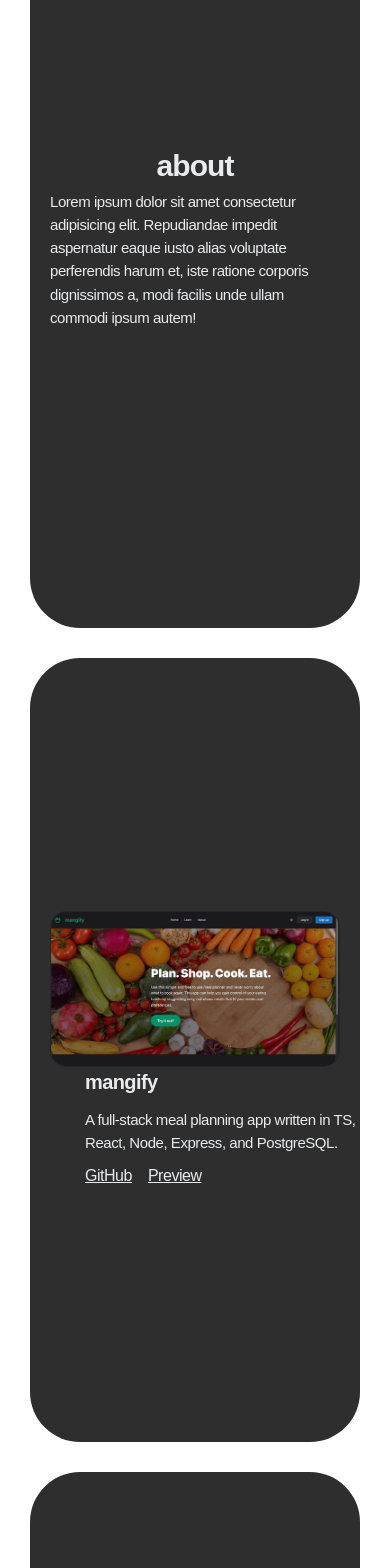
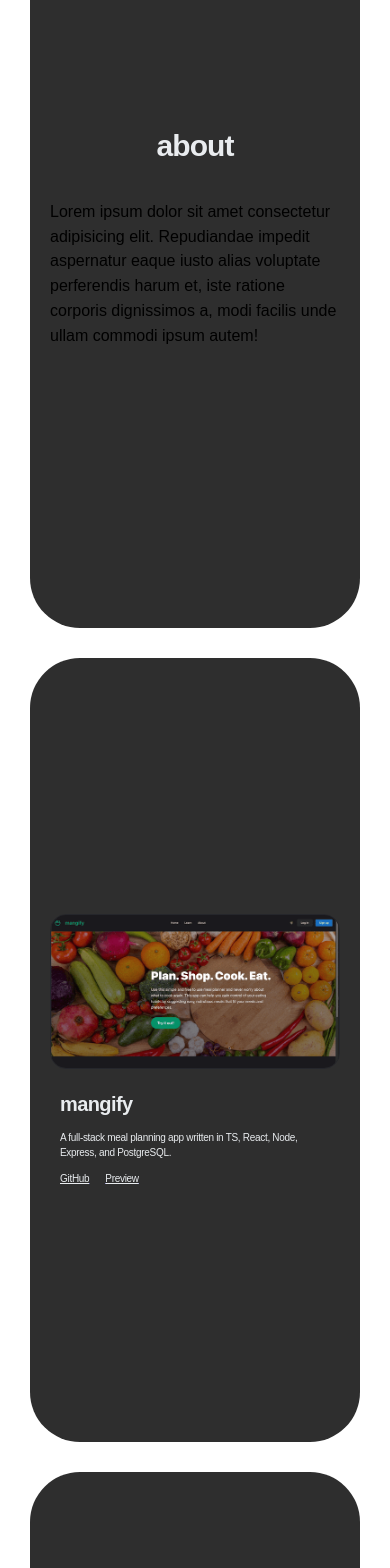
Before and after one commit to blancpain/portfolio, a React (Vite) app: page / in a window 390 px wide. Shown: the part 1000-2568 px from the top of the page. Built offline with nearby package versions, Linux system fonts and the light colour scheme.

Commit message:
chore: styling changes for mobile responsiveness

```diff
--- a/src/App.tsx
+++ b/src/App.tsx
@@ -1,12 +1,13 @@
 import '@mantine/core/styles.css';
 import { Paper } from '@mantine/core';
 import { About, Intro, Projects, Skills, Contact } from '@/components';
+import classes from './styles/App.module.css';
 
 // TODO: fix font sizes/sizes in general for all the range of screen sizes - too small atm on mobile
 
 export function App() {
   return (
-    <Paper style={{ overflowY: 'auto' }}>
+    <Paper className={classes.main}>
       <Intro />
       <About />
       <Projects />
--- a/src/components/Contact.tsx
+++ b/src/components/Contact.tsx
@@ -7,7 +7,7 @@ import { Link } from './elements/Link';
 export function Contact() {
   return (
     <Card isColumn>
-      <Text className={classes.title}>Contact</Text>
+      <Text className={classes.title}>contact</Text>
       <Stack gap={20}>
         <Link href="mailto:y_dimitrov@ymail.com">
           <Button
--- a/src/components/Projects.tsx
+++ b/src/components/Projects.tsx
@@ -8,12 +8,12 @@ import type { TprojectData } from '@/content/projects';
 import { projectData } from '@/content/projects';
 
 export function Project({ title, gif, description, githubRepoUrl, siteUrl }: TprojectData) {
-  // NOTE: custom hook to change direction at smaller screen sizes, if no value we assume true i.e. column
+  // NOTE: mantine hook to change direction at smaller screen sizes, if no value we assume true i.e. column
   const isColumn = useMediaQuery('(max-width: 48em)');
 
   return (
     <Card isColumn={isColumn ?? true}>
-      <Box w={{ base: '100%', xs: '415px', sm: '415px', lg: '400px', xl: '400px' }} mr={70}>
+      <Box w={{ base: '100%', xs: '415px', sm: '415px', lg: '450px', xl: '500px' }} mr={70}>
         <Link href={siteUrl}>
           <Image src={gif} radius="lg" style={{ border: '1px solid #25262B' }} />
         </Link>
--- a/src/components/Skills.tsx
+++ b/src/components/Skills.tsx
@@ -9,7 +9,7 @@ function Skill({ name, icon }: TskillData) {
   return (
     <Stack align="center">
       {icon}
-      <Text>{name}</Text>
+      <Text className={classes.iconText}>{name}</Text>
     </Stack>
   );
 }
@@ -22,7 +22,7 @@ export function Skills() {
   return (
     <Card isColumn>
       <Text className={classes.title}>Skills</Text>
-      <Flex gap={15} wrap="wrap" className={classes.skillsContainer}>
+      <Flex wrap="wrap" justify="center" className={classes.skillsContainer}>
         {skillsList}
       </Flex>
     </Card>
--- a/src/content/styles/Icon.module.css
+++ b/src/content/styles/Icon.module.css
@@ -1,5 +1,14 @@
 .icon {
   color: var(--mantine-color-gray-2);
-  width: '60px';
-  height: '60px';
+  min-width: 50px;
+  min-height: 50px;
+  @media (max-width: $mantine-breakpoint-sm) {
+    min-width: 15px;
+    min-height: 15px;
+  }
+
+  @media (max-width: $mantine-breakpoint-xs) {
+    min-width: 15px;
+    min-height: 15px;
+  }
 }
--- a/src/styles/About.module.css
+++ b/src/styles/About.module.css
@@ -1,12 +1,13 @@
 .title,
-.subTitle {
+.text {
   letter-spacing: -0.03em;
+  color: var(--mantine-color-gray-2);
 }
 
 .title {
-  color: var(--mantine-color-gray-2);
   font-size: 115px;
   font-weight: 800;
+  padding-bottom: 30px;
 
   @media (max-width: $mantine-breakpoint-lg) {
     font-size: 80px;
@@ -20,16 +21,12 @@
   }
 }
 
-.subTitle {
-  color: var(--mantine-color-gray-2);
-  font-size: 30px;
-  font-weight: 100;
+.text {
+  font-size: 20px;
+  font-weight: 400;
 
-  @media (max-width: $mantine-breakpoint-lg) {
-    font-size: 30px;
-  }
-
-  @media (max-width: $mantine-breakpoint-sm) {
-    font-size: 15px;
+  @media (max-width: $mantine-breakpoint-xs) {
+    font-size: 12px;
+    padding: 0 20px 0 20px;
   }
 }
--- /dev/null
+++ b/src/styles/App.module.css
@@ -0,0 +1,10 @@
+* {
+  &::selection {
+    background-color: #fcca46;
+    color: #000;
+  }
+}
+
+.main {
+  overflow-y: auto;
+}
--- a/src/styles/Contact.module.css
+++ b/src/styles/Contact.module.css
@@ -2,12 +2,13 @@
   color: var(--mantine-color-gray-2);
   font-size: 115px;
   font-weight: 800;
+  padding-bottom: 30px;
 
   @media (max-width: $mantine-breakpoint-lg) {
     font-size: 80px;
   }
   @media (max-width: $mantine-breakpoint-sm) {
-    font-size: 50px;
+    font-size: 45px;
   }
 }
 
@@ -17,4 +18,10 @@
   &:hover {
     color: #fcca46;
   }
+  @media (max-width: $mantine-breakpoint-lg) {
+    font-size: 35px;
+  }
+  @media (max-width: $mantine-breakpoint-sm) {
+    font-size: 20px;
+  }
 }
--- a/src/styles/Project.module.css
+++ b/src/styles/Project.module.css
@@ -5,15 +5,8 @@
   color: var(--mantine-color-gray-2);
 }
 
-.link {
-  text-decoration: underline;
-  &:hover {
-    color: #fcca46;
-  }
-}
-
 .title {
-  font-size: 40px;
+  font-size: 50px;
   font-weight: 800;
 
   @media (max-width: $mantine-breakpoint-sm) {
@@ -26,10 +19,47 @@
 }
 
 .subTitle {
-  font-size: 15px;
+  font-size: 20px;
   font-weight: 100;
+
+  @media (max-width: $mantine-breakpoint-sm) {
+    font-size: 15px;
+  }
+
+  @media (max-width: $mantine-breakpoint-xs) {
+    font-size: 10px;
+  }
+}
+
+.link {
+  font-size: 20px;
+  text-decoration: underline;
+  &:hover {
+    color: #fcca46;
+  }
+
+  @media (max-width: $mantine-breakpoint-sm) {
+    font-size: 15px;
+  }
+
+  @media (max-width: $mantine-breakpoint-xs) {
+    font-size: 10px;
+  }
 }
 
 .textContainer {
   max-width: 400px;
+
+  @media (max-width: $mantine-breakpoint-sm) {
+    /* align-self: flex-start; */
+    /* padding-left: 10px; */
+    padding-top: 20px;
+  }
+
+  @media (max-width: $mantine-breakpoint-xs) {
+    align-self: flex-start;
+    padding-left: 10px;
+    padding-top: 20px;
+    max-width: 250px;
+  }
 }
--- a/src/styles/Skills.module.css
+++ b/src/styles/Skills.module.css
@@ -6,18 +6,43 @@
 .title {
   font-size: 60px;
   font-weight: 800;
-  flex: 1;
   letter-spacing: -0.03em;
+  padding-bottom: 90px;
 
   @media (max-width: $mantine-breakpoint-sm) {
+    padding-bottom: 20px;
     font-size: 40px;
   }
 
   @media (max-width: $mantine-breakpoint-xs) {
+    padding-bottom: 10px;
     font-size: 30px;
   }
 }
 
 .skillsContainer {
-  flex: 2;
+  gap: 20px;
+  padding: 0 20px 0 20px;
+
+  @media (max-width: $mantine-breakpoint-sm) {
+    gap: 10px;
+    padding: 0px;
+  }
+
+  @media (max-width: $mantine-breakpoint-xs) {
+    gap: 8px;
+    padding: 0px;
+  }
 }
+
+.iconText {
+  font-size: 20px;
+
+  @media (max-width: $mantine-breakpoint-sm) {
+    font-size: 12px;
+  }
+
+  @media (max-width: $mantine-breakpoint-xs) {
+    font-size: 10px;
+  }
+}
```
